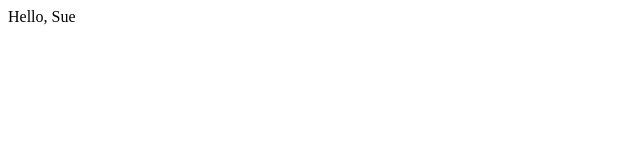
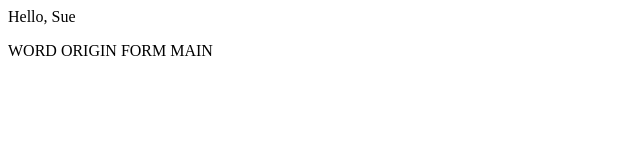
Before and after one commit to ndfhsledk/demo-repo, a plain HTML site: page index.html in a window 1280 px wide. Shown: the whole page, without its empty margins (0-640 px from the left). Drawn offline with Linux system fonts and the light colour scheme.

Commit message:
add some WORD

```diff
--- a/index.html
+++ b/index.html
@@ -1 +1,2 @@
 <div>Hello, Sue</div>
+<p>WORD ORIGIN FORM MAIN</p>
```
